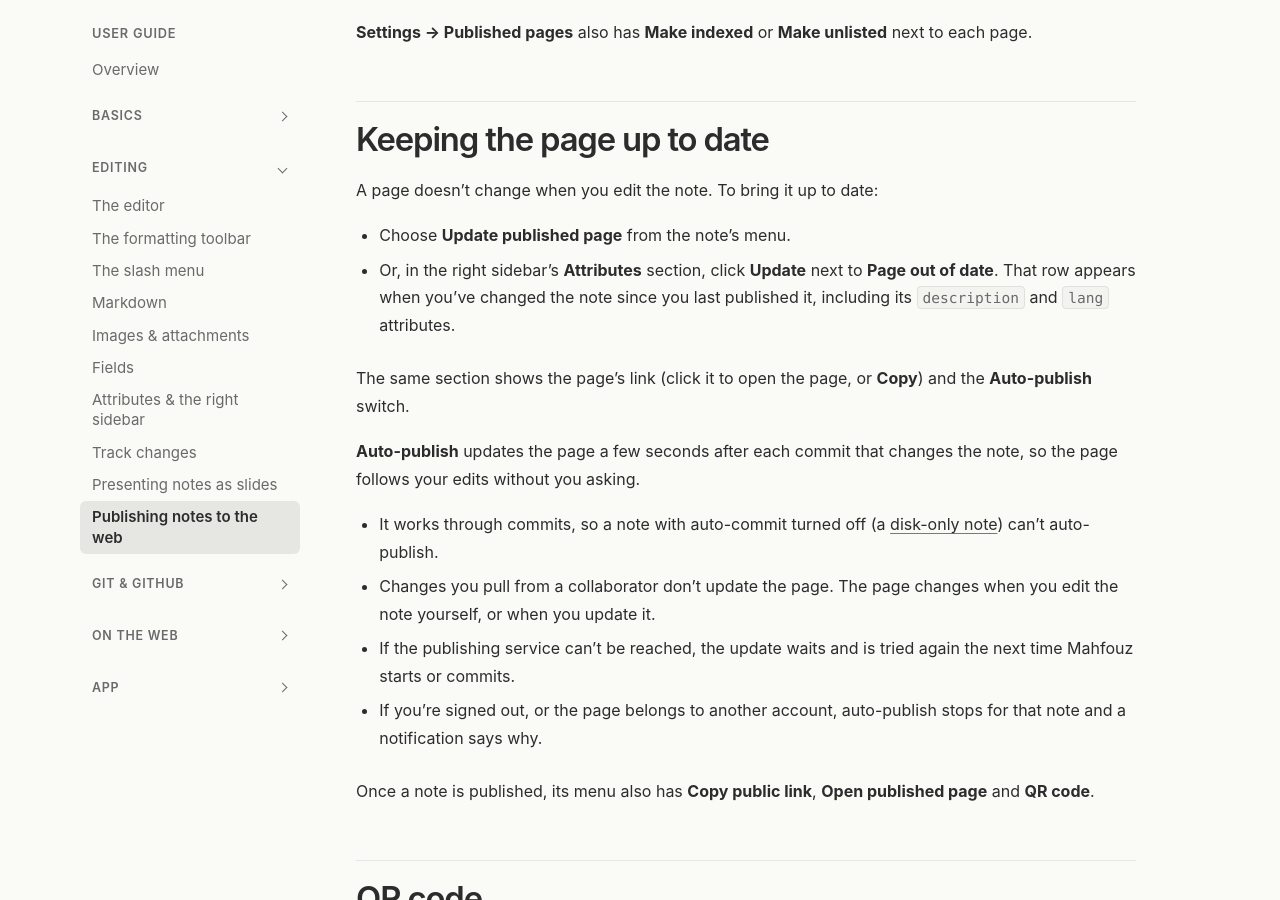
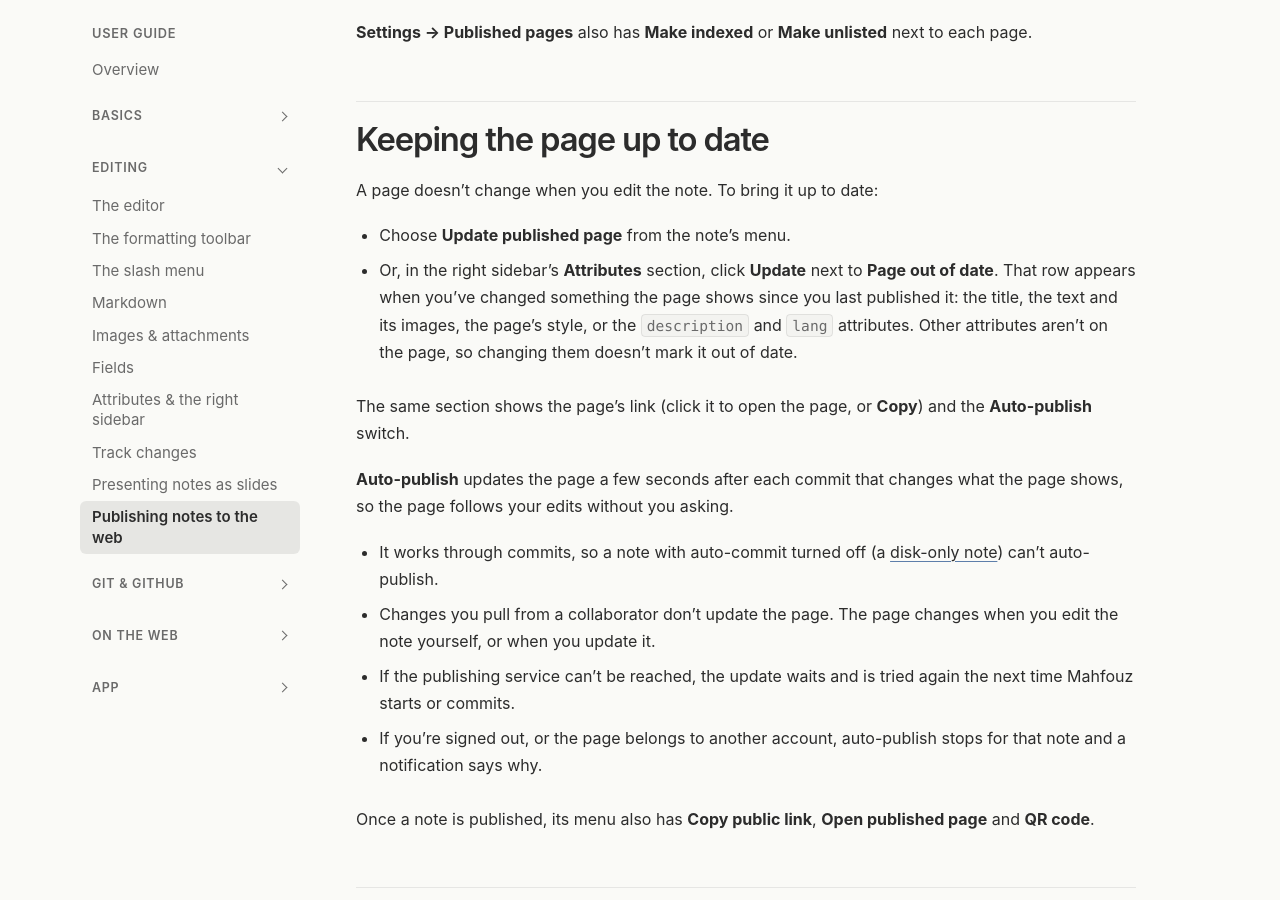
Before and after one commit to mahfouz-app/docs, a Jekyll site: the page built from guide/publishing.md, in a window 1280 px wide and 900 px high, scrolled down 2305 px. Built offline with Jekyll 4.4.1, drawn with Linux system fonts in a browser that asks for light colours.

Commit message:
docs(publishing): a page goes out of date only when what it shows changes
Co-Authored-By: Claude Opus 5.5 <noreply@anthropic.com>

```diff
--- a/guide/publishing.md
+++ b/guide/publishing.md
@@ -98,15 +98,18 @@ A page doesn't change when you edit the note. To bring it up to date:
 
 - Choose **Update published page** from the note's menu.
 - Or, in the right sidebar's **Attributes** section, click **Update** next to
-  **Page out of date**. That row appears when you've changed the note since
-  you last published it, including its `description` and `lang`
-  attributes.
+  **Page out of date**. That row appears when you've changed something the
+  page shows since you last published it: the title, the text and its
+  images, the page's style, or the `description` and `lang` attributes.
+  Other attributes aren't on the page, so changing them doesn't mark it out
+  of date.
 
 The same section shows the page's link (click it to open the page, or
 **Copy**) and the **Auto-publish** switch.
 
 **Auto-publish** updates the page a few seconds after each commit that
-changes the note, so the page follows your edits without you asking.
+changes what the page shows, so the page follows your edits without you
+asking.
 
 - It works through commits, so a note with auto-commit turned off (a
   [disk-only note](/guide/history/#auto-commit-and-disk-only-notes)) can't
```
